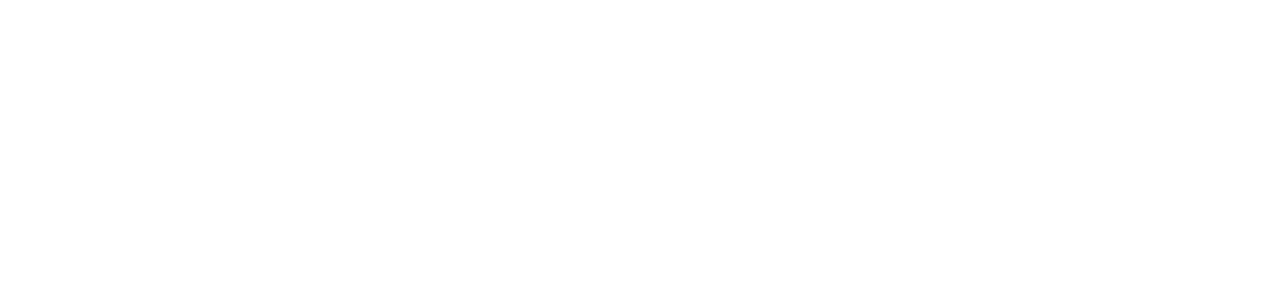
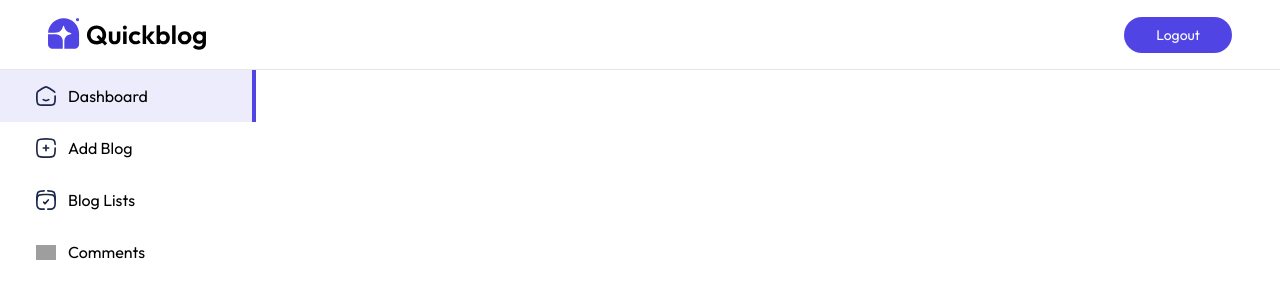
Before and after one commit to JUDHI3134/blog-by-jb, a React (Vite) app in the folder client/: page /admin in a window 1280 px wide. Before the commit this address had no page. Shown: the top 300 px of the page. Built offline with nearby package versions, Linux system fonts and the light colour scheme; grey boxes are pictures that could not be loaded.

Commit message:
admin route setup and create sidebar for admin

```diff
--- a/client/src/App.jsx
+++ b/client/src/App.jsx
@@ -1,6 +1,11 @@
 import { Route, Routes } from "react-router-dom"
 import Home from "./pages/Home"
 import Blog from "./pages/Blog"
+import Layout from "./pages/admin/Layout"
+import Dashboard from "./pages/admin/Dashboard"
+import AddBlog from "./pages/admin/AddBlog"
+import ListBlog from "./pages/admin/ListBlog"
+import Comments from "./pages/admin/Comments"
 
 const App = () => {
   return (
@@ -8,6 +13,14 @@
       <Routes>
         <Route path="/" element={<Home />} />
         <Route path="/blog/:id" element={<Blog />} />
+
+        <Route path="/admin" element={<Layout />}>
+            <Route index element={<Dashboard />} />
+            <Route path="addBlog" element={<AddBlog />} />
+            <Route path="listBlog" element={<ListBlog />} />
+            <Route path="comments" element={<Comments />} />
+        </Route>
+
       </Routes>
     </div>
   )
--- /dev/null
+++ b/client/src/components/admin/Login.jsx
@@ -0,0 +1,11 @@
+import React from 'react'
+
+const Login = () => {
+  return (
+    <div>
+
+    </div>
+  )
+}
+
+export default Login
--- /dev/null
+++ b/client/src/components/admin/Sidebar.jsx
@@ -0,0 +1,31 @@
+import React from 'react'
+import { NavLink } from 'react-router-dom'
+import { assets } from '../../assets/assets'
+
+const Sidebar = () => {
+  return (
+    <div>
+        <NavLink end={true} to="/admin" className={({isActive}) => `flex items-center gap-3 px-3 py-3.5 md:px-9 md:min-w-64 cursor-pointer ${isActive && 'bg-primary/10 border-r-4 border-primary'}`}>
+              <img src={assets.home_icon} alt="" className='min-w-4 w-5' />
+              <p className='hidden md:inline-block'>Dashboard</p>
+          </NavLink>
+
+        <NavLink to="/admin/addBlog" className={({isActive}) => `flex items-center gap-3 px-3 py-3.5 md:px-9 md:min-w-64 cursor-pointer ${isActive && 'bg-primary/10 border-r-4 border-primary'}`}>
+              <img src={assets.add_icon} alt="" className='min-w-4 w-5' />
+              <p className='hidden md:inline-block'>Add Blog</p>
+        </NavLink>
+
+        <NavLink to="/admin/listBlog" className={({isActive}) => `flex items-center gap-3 px-3 py-3.5 md:px-9 md:min-w-64 cursor-pointer ${isActive && 'bg-primary/10 border-r-4 border-primary'}`}>
+              <img src={assets.list_icon} alt="" className='min-w-4 w-5' />
+              <p className='hidden md:inline-block'>Blog Lists</p>
+        </NavLink>
+
+        <NavLink to="/admin/comments" className={({isActive}) => `flex items-center gap-3 px-3 py-3.5 md:px-9 md:min-w-64 cursor-pointer ${isActive && 'bg-primary/10 border-r-4 border-primary'}`}>
+              <img src={assets.comment_icon} alt="" className='min-w-4 w-5' />
+              <p className='hidden md:inline-block'>Comments</p>
+        </NavLink>
+    </div>
+  )
+}
+
+export default Sidebar
--- /dev/null
+++ b/client/src/pages/admin/AddBlog.jsx
@@ -0,0 +1,11 @@
+import React from 'react'
+
+const AddBlog = () => {
+  return (
+    <div>
+
+    </div>
+  )
+}
+
+export default AddBlog
--- /dev/null
+++ b/client/src/pages/admin/Comments.jsx
@@ -0,0 +1,11 @@
+import React from 'react'
+
+const Comments = () => {
+  return (
+    <div>
+
+    </div>
+  )
+}
+
+export default Comments
--- /dev/null
+++ b/client/src/pages/admin/Dashboard.jsx
@@ -0,0 +1,11 @@
+import React from 'react'
+
+const Dashboard = () => {
+  return (
+    <div>
+
+    </div>
+  )
+}
+
+export default Dashboard
--- /dev/null
+++ b/client/src/pages/admin/Layout.jsx
@@ -0,0 +1,32 @@
+import React from 'react'
+import { assets } from '../../assets/assets'
+import { Outlet, useNavigate } from 'react-router-dom'
+import Sidebar from '../../components/admin/Sidebar'
+
+const Layout = () => {
+
+    const navigate = useNavigate()
+
+    const logout = () => {
+        navigate("/")
+    }
+
+  return (
+    <>
+          <div className='flex items-center justify-between py-2 px-4 h-[70px] sm:px-12 border-b border-gray-200'>
+              <img src={assets.logo} alt="" className='w-32 sm:w-40 cursor-pointer'
+                  onClick={() => navigate("/")} />
+
+              <button onClick={logout} className='text-sm px-8 py-2 bg-primary text-white rounded-full cursor-pointer'>Logout</button>
+          </div>
+
+          <div className="flex h-[calc(100vh-70px)]">
+              <Sidebar />
+              <Outlet />
+          </div>
+
+    </>
+  )
+}
+
+export default Layout
--- /dev/null
+++ b/client/src/pages/admin/ListBlog.jsx
@@ -0,0 +1,11 @@
+import React from 'react'
+
+const ListBlog = () => {
+  return (
+    <div>
+
+    </div>
+  )
+}
+
+export default ListBlog
```
